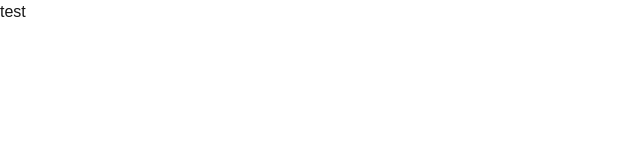
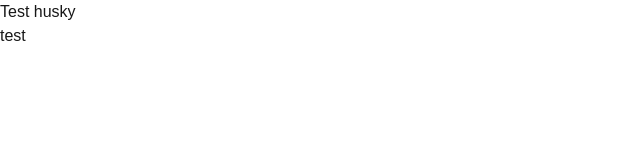
Before and after one commit to KacperNlp/wallet-manager, a Next.js app in the folder client/: page / in a window 1280 px wide. Shown: the top 160 px of the page, without its empty margins (0-640 px from the left). Built offline with nearby package versions, Linux system fonts and the light colour scheme.

Commit message:
feat: test husyk

```diff
--- a/client/app/layout.tsx
+++ b/client/app/layout.tsx
@@ -28,6 +28,7 @@ export default function RootLayout({
       <body
         className={`${geistSans.variable} ${geistMono.variable} antialiased`}
       >
+        <h1>Test husky</h1>
         {children}
       </body>
     </html>
--- a/package.json
+++ b/package.json
@@ -10,13 +10,11 @@
     "format": "prettier --write ."
   },
   "lint-staged": {
-    "client/app/**/*.tsx": "prettier --write",
-    "client/app/**/**/*.tsx": "prettier --write",
-    "client/components/*.tsx": "prettier --write"
+    "*": "prettier --write"
   },
   "husky": {
     "hooks": {
-      "pre-commit": "prettier --write . && git add -A ."
+      "pre-commit": "lint-staged"
     }
   }
 }
```
